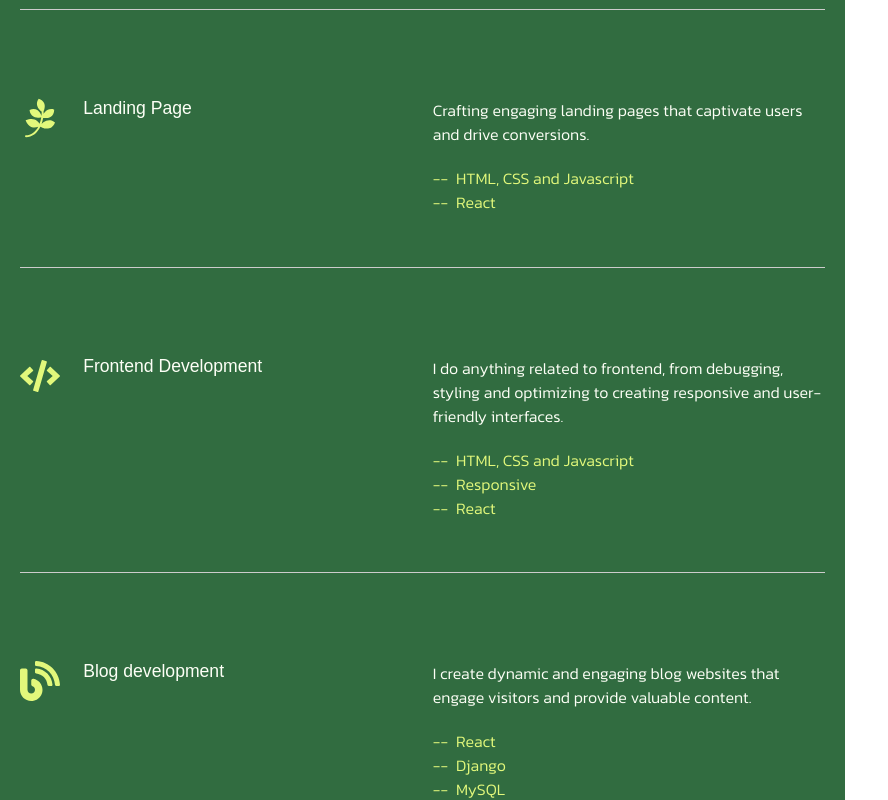
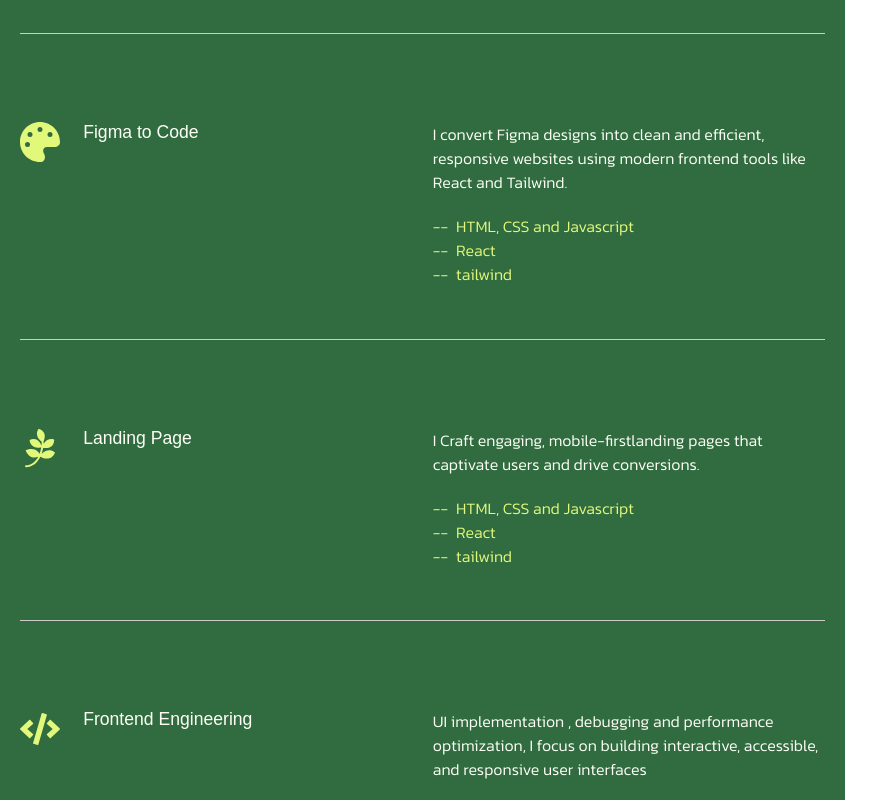
Before and after one commit to ben781105/portfoliowebsite, a React (Vite) app: page / in a window 1280 px wide. Shown: the part 1560-2360 px from the top of the page, without its empty margins (0-888 px from the left). Built offline with nearby package versions, Linux system fonts and the light colour scheme; a web font is replaced by a local one.

Commit message:
update: skills, profile pic and services

```diff
--- a/src/Home component/home.jsx
+++ b/src/Home component/home.jsx
@@ -1,7 +1,7 @@
 import React from 'react'
 import {motion as Motion} from 'framer-motion'
 import './home.css'
-import profile from '../assets/picture.jpg'
+import profile from '../assets/ben.jpg'
 function Home() {
   return (
     <div className='home' id='home'>
--- a/src/portfolio component/portfolio.css
+++ b/src/portfolio component/portfolio.css
@@ -14,5 +14,15 @@ body,html{
     display:flex;
     flex-direction:column;
     position: relative;
-    gap:2rem;
 }
+.tap{
+    color:var(--color5);
+    margin-top: 1.5rem;
+    display: none;
+
+}
+@media(max-width:968px){
+    .tap{
+       display:block ;
+    }
+}
--- a/src/portfolio component/portfolio.jsx
+++ b/src/portfolio component/portfolio.jsx
@@ -8,6 +8,7 @@ function Portfolio() {
       <FadeInWhenVisible><h1>Portfolio</h1></FadeInWhenVisible>
         <FadeInWhenVisible delay={0.2}>
           <p>What sets me apart is not just my technical <span style={{color: '#e2f87b'}}>expertise</span> but also my commitment to sharing great ideas and learning from others.</p>
+          <sub className='tap'>Tap image to view details about project</sub>
         </FadeInWhenVisible>
         <FadeInWhenVisible variant='scaleUp' delay={0.5}><Slider /></FadeInWhenVisible>
     </div>
--- a/src/services component/services.jsx
+++ b/src/services component/services.jsx
@@ -1,31 +1,38 @@
 import './services.css';
 import FadeInWhenVisible from '../Motion';
 import { FaPenNib, FaPagelines, FaCode, FaBlog } from 'react-icons/fa';
+import { FaPalette } from 'react-icons/fa6';
 function Services() {
   const servicesData = [
     {
       icon: <FaPenNib className='service-icon' />,
       title: "Web development",
       description: "As a freelancer developer, I translate design concepts into functional and responsive websites that go beyond aesthetics.",
-      tech: ["HTML, CSS and Javascript", "React", "Django"],
+      tech: ["HTML, CSS and Javascript", "React and Redux", "Django","tailwind"],
+    },
+    {
+      icon:<FaPalette className='service-icon'/>,
+      title: "Figma to Code",
+      description: "I convert Figma designs into clean and efficient, responsive websites using modern frontend tools like React and Tailwind.",
+      tech: ["HTML, CSS and Javascript", "React", "tailwind"],
     },
     {
       icon: <FaPagelines className='service-icon' />,
       title: "Landing Page",
-      description: "Crafting engaging landing pages that captivate users and drive conversions.",
-      tech: ["HTML, CSS and Javascript", "React"],
+      description: " I Craft engaging, mobile-firstlanding pages that captivate users and drive conversions.",
+      tech: ["HTML, CSS and Javascript", "React","tailwind"],
     },
     {
       icon: <FaCode className='service-icon' />,
-      title: "Frontend Development",
-      description: "I do anything related to frontend, from debugging, styling and optimizing to creating responsive and user-friendly interfaces.",
-      tech: ["HTML, CSS and Javascript", "Responsive", "React"],
+      title: "Frontend Engineering",
+      description: "UI implementation , debugging and performance optimization, I focus on building interactive, accessible, and responsive user interfaces",
+      tech: ["HTML, CSS and Javascript", "tailwind", "React","Django"],
     },
     {
       icon: <FaBlog className='service-icon' />,
-      title: "Blog development",
-      description: "I create dynamic and engaging blog websites that engage visitors and provide valuable content.",
-      tech: ["React", "Django", "MySQL"],
+      title: "Website Redesign",
+      description: "I modernize outdated websites by improving layout, usability, and responsiveness using the latest web technologies.",
+      tech: ["React", "Django", "Tailwind","Javascript"],
     },
   ];
 
--- a/src/skills component/skills.jsx
+++ b/src/skills component/skills.jsx
@@ -12,9 +12,10 @@ import git from '../assets/git.svg'
 import github from '../assets/github.svg'
 import python from '../assets/python.svg'
 import tailwind from '../assets/tailwindcss-icon.svg'
+import redux from '../assets/redux.svg'
 
 function Skills() {
-  const logos = [html, css, tailwind,js, react, git, github, python, django, mySQL]
+  const logos = [html, css, tailwind,js, react, git, github, python, django, mySQL,redux]
 
   return (
     <div className='skills' id='skills'>
--- a/src/submainlayout/submain.css
+++ b/src/submainlayout/submain.css
@@ -17,7 +17,7 @@ body,html{
     gap:2rem;
     min-height: 100vh;
     padding-left: 8.55rem;
-    padding-right: 7rem;
+    padding-right: 5rem;
     padding-bottom: 3.5rem;
     background-color:var(--color2);
 
--- a/src/swiper component/slider.css
+++ b/src/swiper component/slider.css
@@ -24,6 +24,7 @@ body,html{
   overflow: hidden;
   cursor: grab;
   --backdrop-opacity: 0;
+  margin-top: 1rem;
 }
 
   .slide-one {
@@ -34,7 +35,7 @@ body,html{
   }
 
   .slide-two {
-    background-image: url(portfolio3.jpg);
+    background-image: url(portfolio2.jpg);
     background-position: center;
     background-size: cover;
     background-repeat: no-repeat;
@@ -43,6 +44,13 @@ body,html{
   .slide-three {
 
     background-image: url(portfolio3.jpg);
+    background-position: center;
+    background-size: cover;
+    background-repeat: no-repeat;
+  }
+  .slide-four {
+
+    background-image: url(portfolio4.jpg);
     background-position: center;
     background-size: cover;
     background-repeat: no-repeat;
--- a/src/swiper component/slider.jsx
+++ b/src/swiper component/slider.jsx
@@ -21,18 +21,33 @@ const slides = [
   },
   {
     id: 2,
-    title: 'Portfolio Project 2',
+    title: 'Blaze-nest Project',
     class: 'slide-two',
-    github: 'https://github.com/your-user/project2',
-    live: 'https://your-live-site.com/project2'
+    github: 'https://github.com/ben781105/blaze-nest',
+    live: 'https://blaze-nest.vercel.app'
   },
   {
     id: 3,
-    title: 'Portfolio Project 3',
+    title: 'Teo Cakes (backend)',
     class: 'slide-three',
-    github: 'https://github.com/your-user/project3',
-    live: 'https://your-live-site.com/project3'
+    github: 'https://github.com/ben781105/TEO',
+    live: 'https://cakeshop-wi4m.onrender.com'
   },
+   {
+    id: 4,
+    title: 'Bulk Sms Website (Frontend)',
+    class: 'slide-four',
+    github: 'https://github.com/ben781105/startfront',
+    live: 'https://github.com/ben781105/startfront'
+  },
+   {
+    id: 5,
+    title: 'Bulk Sms Website (Backend)',
+    class: 'slide-four',
+    github: 'https://github.com/ben781105/startback',
+    live: 'https://github.com/ben781105/startback'
+  },
+
 ];
 
 
```
Also changed, not shown: src/assets/ben.jpg (added), src/assets/redux.svg (added).
